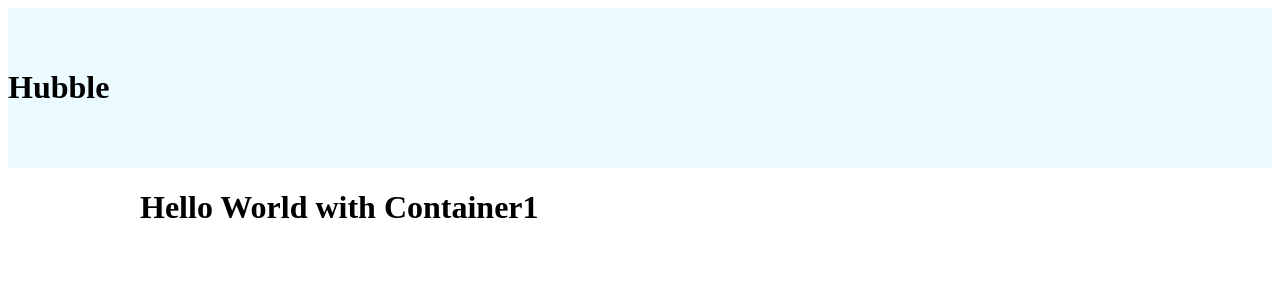
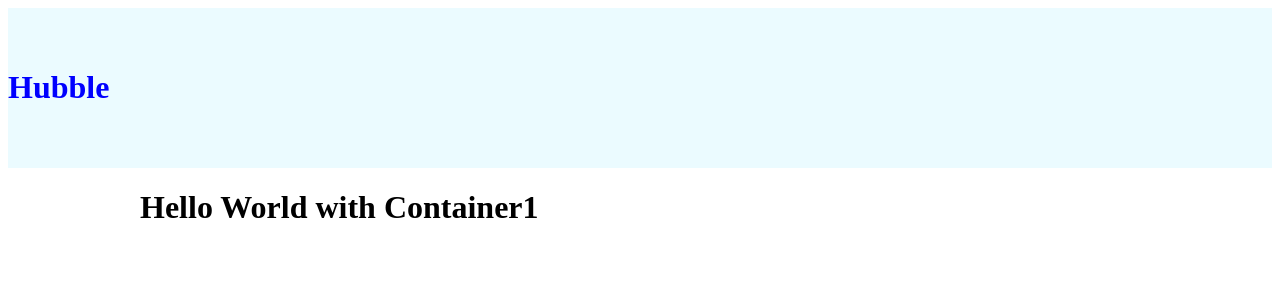
Before and after one commit to monello/styled-components, a React (Create React App) app: page / in a window 1280 px wide. Shown: the top 300 px of the page. Built offline with nearby package versions, Linux system fonts and the light colour scheme.

Commit message:
You can still use style-props along with a theme

```diff
--- a/src/components/Header.js
+++ b/src/components/Header.js
@@ -2,7 +2,7 @@ import { StyledHeader } from "./styles/Header.styled"
 
 export default function Header() {
     return (
-        <StyledHeader>
+        <StyledHeader textColor='blue'>
             <h1>Hubble</h1>
         </StyledHeader>
     )
--- a/src/components/styles/Header.styled.js
+++ b/src/components/styles/Header.styled.js
@@ -6,4 +6,5 @@ export const StyledHeader = styled.header`
     /* using props descructuring instead */
     background-color: ${({ theme }) => theme.colors.header};
     padding: 40px 0;
+    color: ${({ textColor }) => textColor}
 `
```
